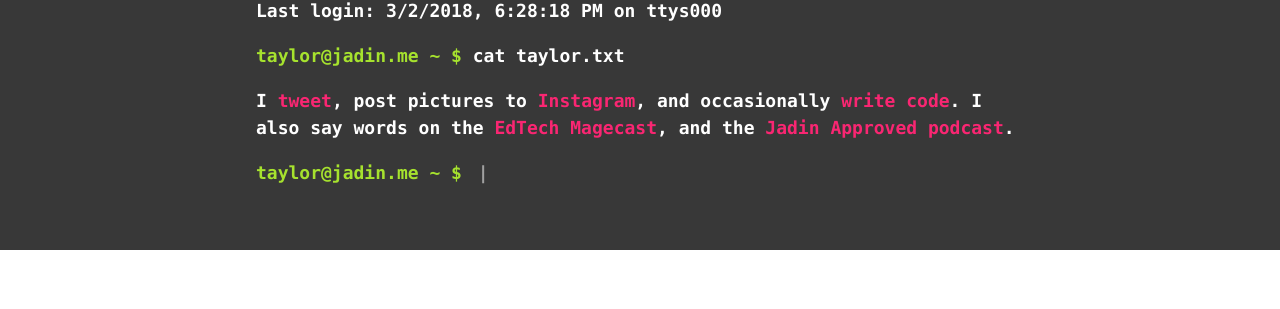
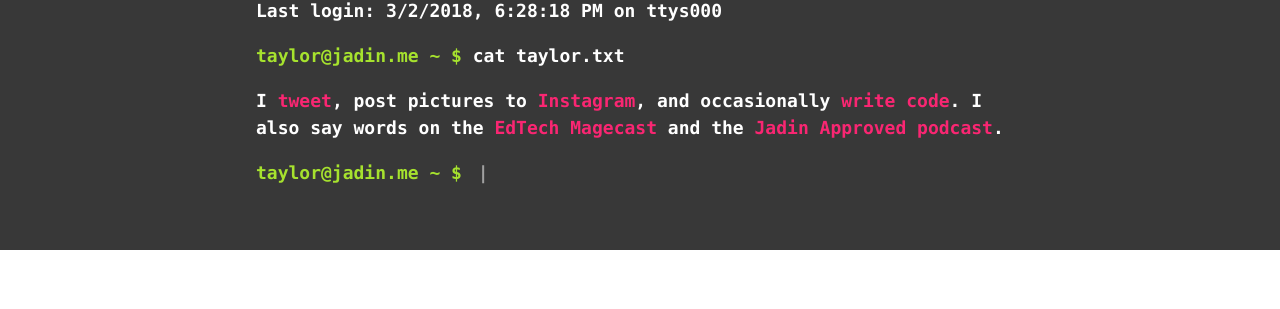
Before and after one commit to TaylorJadin/jadin.me-jekyll, a Jekyll site: the page built from index.html, in a window 1280 px wide and 900 px high. Shown: the part 191-500 px from the top of the window. Built offline with Jekyll 4.4.1, drawn with Linux system fonts in a browser that asks for light colours; the list of posts is cut into pages by our own code.

Commit message:
remove comma

```diff
--- a/_config.yml
+++ b/_config.yml
@@ -15,7 +15,7 @@
    <div class=" terminal ">
     <p class="terminal--header ">Last login: <span id="time"></span> on ttys000</p>
     <p class=" terminal--input ">cat taylor.txt</p>
-    <p class=" terminal--output "><p>I <a href="https://twitter.com/taylorjadin">tweet</a>, post pictures to <a href="https://www.instagram.com/taylor_jadin/">Instagram</a>, and occasionally <a href="https://github.com/taylorjadin">write code</a>. I also say words on the <a href="http://magecast.net">EdTech Magecast</a>, and the <a href="https://soundcloud.com/jadinapproved">Jadin Approved podcast</a>.</p>
+    <p class=" terminal--output "><p>I <a href="https://twitter.com/taylorjadin">tweet</a>, post pictures to <a href="https://www.instagram.com/taylor_jadin/">Instagram</a>, and occasionally <a href="https://github.com/taylorjadin">write code</a>. I also say words on the <a href="http://magecast.net">EdTech Magecast</a> and the <a href="https://soundcloud.com/jadinapproved">Jadin Approved podcast</a>.</p>
     <p class=" terminal--input "></p>
    </div>
    <script>
```
